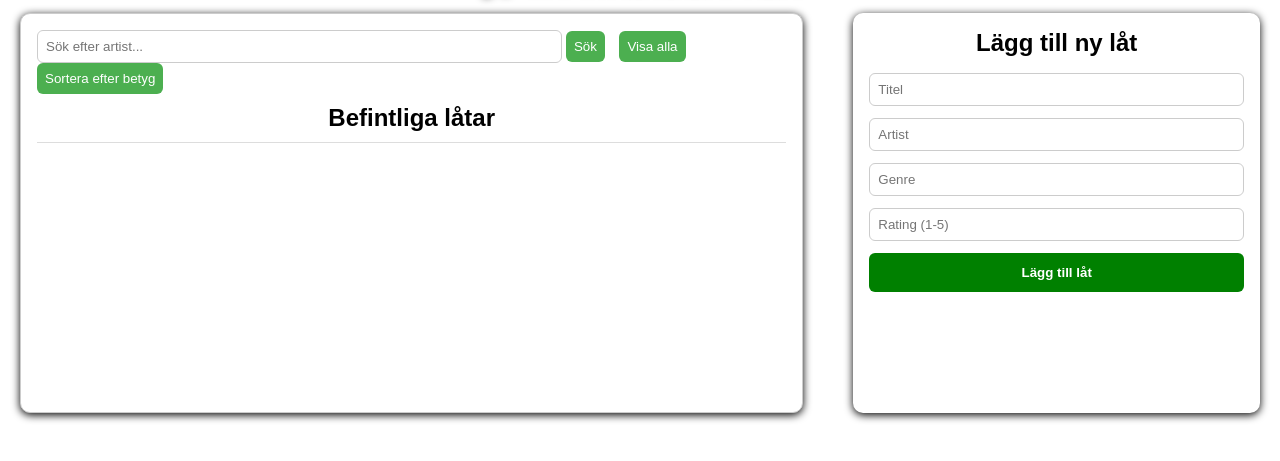
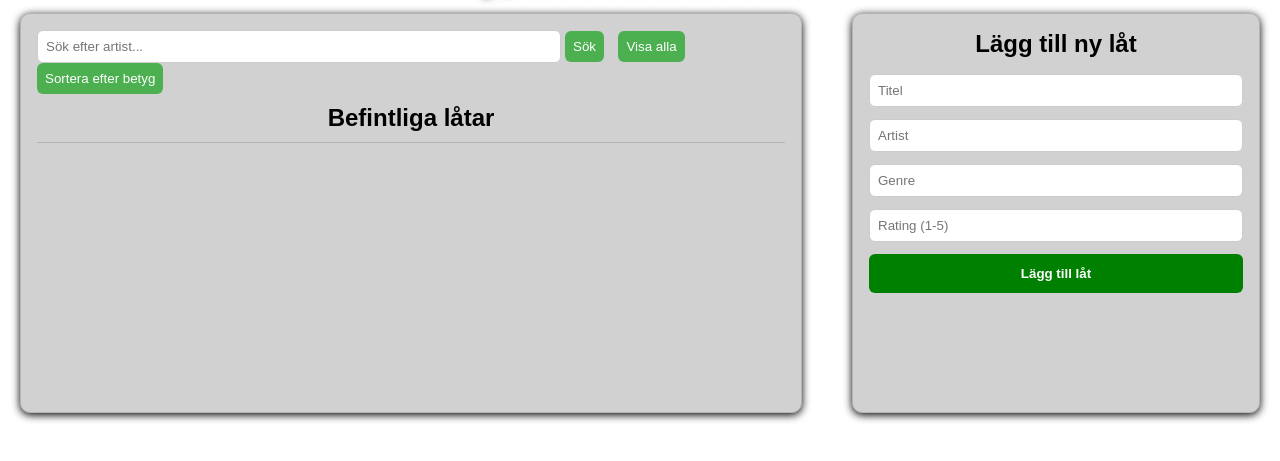
Before and after one commit to chas-academy/u06-vanilla-frontend-Shah-Sabouri, a plain HTML site: page index.html in a window 1280 px wide. Shown: the part 61-522 px from the top of the page. Drawn offline with Linux system fonts and the light colour scheme; no server answers.

Commit message:
section design changes

```diff
--- a/style.css
+++ b/style.css
@@ -10,6 +10,9 @@ body {
     padding: 20px;
     background-image: url('resources/musbackround1_08.jpg');
     background-size: cover;
+    background-position: center;
+    background-repeat: no-repeat;
+    background-attachment: fixed;
 }
 
 h1 {
@@ -24,7 +27,8 @@ h1, h2 {
 }
 
 section {
-    background: white;
+    background: #d1d1d1;
+    border: 1px solid #b4b4b4;
     border-radius: 10px;
     padding: 1rem;
     margin-bottom: 1.5rem;
@@ -52,6 +56,7 @@ section {
     border-radius: 6px;
     cursor: pointer;
     font-weight: bold;
+    text-align: center;
 }
 
 #addSongBtn {
@@ -74,20 +79,18 @@ section {
 
 #song-list {
     height: 400px;
-    border: 1px solid #ccc;
     overflow: hidden;
     display: flex;
     flex-direction: column;
 }
 
 #song-list h2 {
-    background-color: white;
     padding: 10px;
     margin: 0;
     position: sticky;
     top: 0;
     z-index: 1;
-    border-bottom: 1px solid #ddd;
+    border-bottom: 1px solid #b4b4b4;
 }
 
 #songContainer {
```
